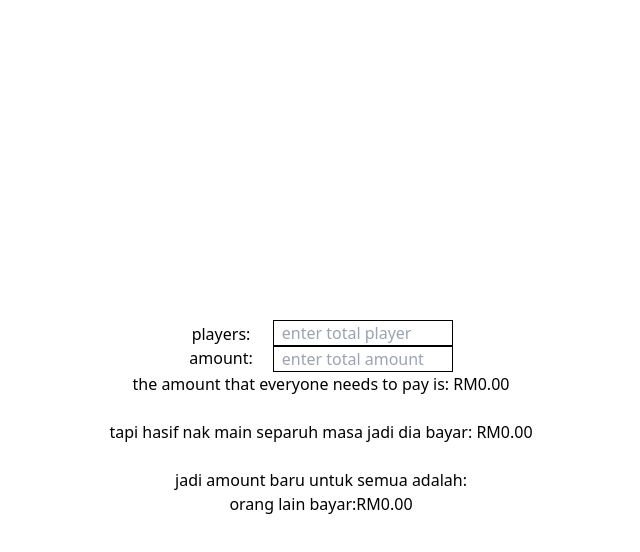
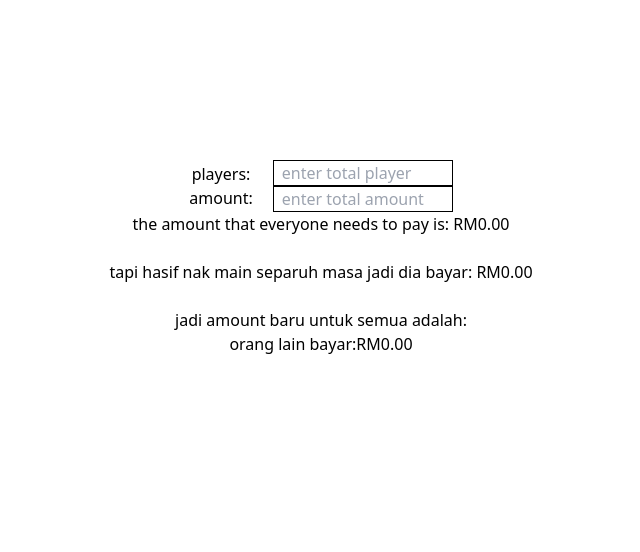
Before and after one commit to hasifjasmi/depressoTracker, a Next.js app: page /counter in a window 1280 px wide. Shown: the top 552 px of the page, without its empty margins (319-959 px from the left). Built offline with nearby package versions, Linux system fonts and the light colour scheme.

Commit message:
changed the display

```diff
--- a/pages/counter.jsx
+++ b/pages/counter.jsx
@@ -31,7 +31,8 @@ function counter() {
 
   return (
     <>
-      <div className="flex flex-row items-center text-center place-content-center mt-80">
+      <div className="align-middle content-center justify-center mt-[10em]">
+        <div className="flex flex-row items-center text-center place-content-center">
           <div className="flex flex-col">
             <label htmlFor="">players:</label>
             <label htmlFor="">amount:</label>
@@ -65,6 +66,7 @@ function counter() {
           <h2>jadi amount baru untuk semua adalah:</h2>
           <h2>orang lain bayar:RM{latestformat()}</h2>
         </div>
+      </div>
     </>
   );
 }
```
Lines whose indentation alone changed are shown as unchanged.
